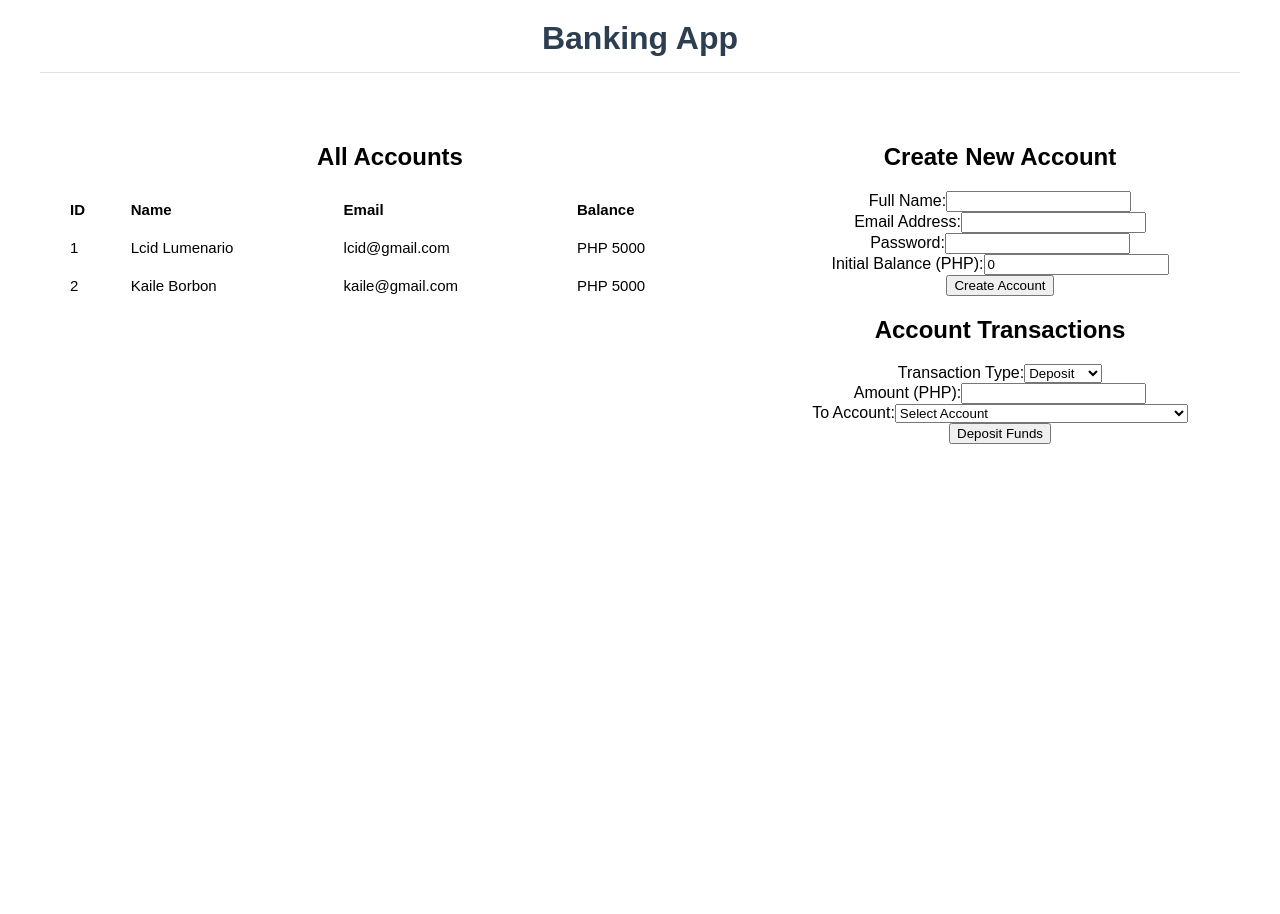
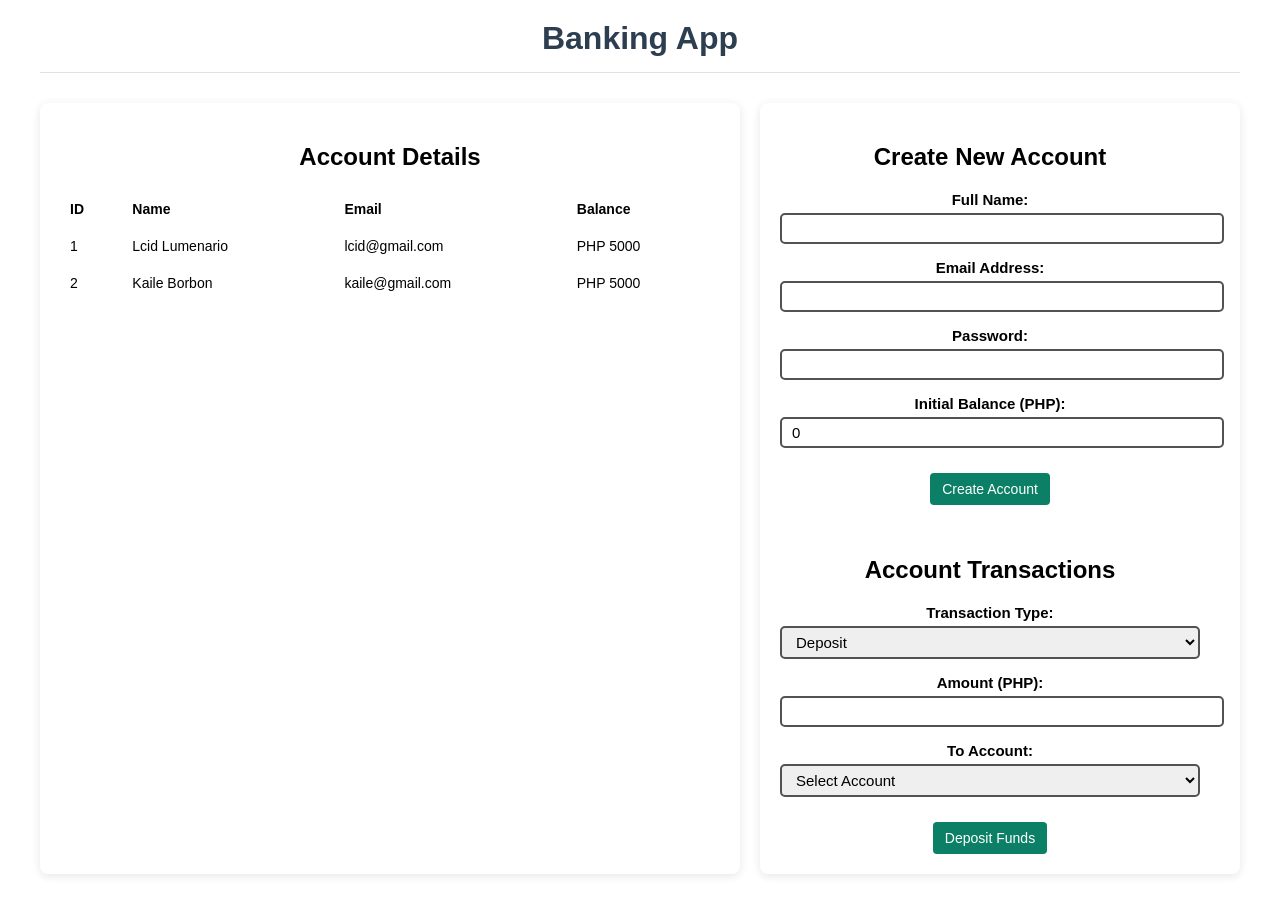
Before and after one commit to LcidLL/bank-and-budget-app, a React (Create React App) app: page / in a window 1280 px wide. Before the commit the page ends 800 px from the top, so only its background shows below. Built offline with nearby package versions, Linux system fonts and the light colour scheme.

Commit message:
updated CSS file and improved the design of the bank app

```diff
--- a/src/components/bank/bank.css
+++ b/src/components/bank/bank.css
@@ -27,6 +27,7 @@ header h1 {
     background-color: white;
     border-radius: 8px;
     padding: 20px;
+    box-shadow: 0 2px 10px rgba(0, 0, 0, 0.1);
 }
 
 .users-panel {
@@ -41,7 +42,7 @@ header h1 {
     width: 100%;
     border-collapse: collapse;
     margin-top: 20px;
-    font-size: 15px;
+    font-size: 14px;
 }
 
 .users-table th, .users-table td {
@@ -54,3 +55,88 @@ header h1 {
     background-color: white;
     font-weight: bold;
 }
+
+.form-container {
+    margin-bottom: 30px;
+    padding-bottom: 20px;
+    padding-right: 20px;
+    border-bottom: 1px solid white;
+}
+
+.form-container:last-child {
+    margin-bottom: 0;
+    padding-bottom: 0;
+    border-bottom: none;
+}
+
+.form-group {
+    margin-bottom: 15px;
+}
+
+.form-group label {
+    display: block;
+    margin-bottom: 5px;
+    font-weight: bold;
+    font-size: 15px;
+}
+
+.form-group input, .form-group select {
+    width: 100%;
+    padding: 5px 10px;
+    border: 1px solid rgb(82, 82, 82);
+    border-width: 2px;
+    border-radius: 5px;
+    font-size: 15px;
+}
+
+.btn-submit {
+    padding: 8px 12px;
+    background-color: #0c8066;
+    color: white;
+    border: none;
+    border-radius: 4px;
+    cursor: pointer;
+    font-size: 14px;
+    margin-top: 10px;
+  }
+
+  .btn-submit:hover {
+    background-color: #84cad0;
+  }
+
+  @media (max-width: 768px) {
+    .dashboard-layout {
+      flex-direction: column;
+    }
+
+    .users-panel, .forms-panel {
+      width: 100%;
+    }
+
+    .users-table {
+      font-size: 12px;
+    }
+
+    .users-table th, .users-table td {
+      padding: 6px 8px;
+    }
+  }
+
+  .error-message, .success-message {
+    padding: 10px;
+    margin-bottom: 20px;
+    border-radius: 4px;
+    text-align: center;
+  }
+
+  .error-message {
+    background-color: #f8d7da;
+    color: #721c24;
+    border: 1px solid #f5c6cb;
+  }
+
+  .success-message {
+    background-color: #d4edda;
+    color: #155724;
+    border: 1px solid #c3e6cb;
+  }
--- a/src/components/bank/bank.jsx
+++ b/src/components/bank/bank.jsx
@@ -16,7 +16,7 @@ function Bank() {
     const createUser = (event) => {
 
       event.preventDefault();
-      const userObj = {
+      const userInfo = {
         id: users.length + 1,
         name: newUser.name,
         email: newUser.email,
@@ -25,7 +25,7 @@ function Bank() {
 
       };
 
-      setUsers([...users, userObj]);
+      setUsers([...users, userInfo]);
       setNewUser({ name: '', email: '', password: '', initialBalance: 0 });
       notify('User created successfully');
     };
@@ -33,7 +33,6 @@ function Bank() {
     const notify = (message, Error) => {
 
         setMessages({ ...messages, [Error ? 'error' : 'success']: message });
-        setTimeout(() => setMessages({ ...messages, [Error ? 'error' : 'success']: '' }));
 
         };
 
@@ -95,9 +94,9 @@ function Bank() {
         {messages.success && <div className="success-message">{messages.success}</div>}
 
         <div className="dashboard-layout">
-          {/* ALL ACCOUNTS TABLE */}
+          {/* ACCOUNT DETAILS TABLE */}
           <div className="dashboard-panel users-panel">
-            <h2>All Accounts</h2>
+            <h2>Account Details</h2>
             <table className="users-table">
               <thead><tr><th>ID</th><th>Name</th><th>Email</th><th>Balance</th></tr></thead>
               <tbody>
```
